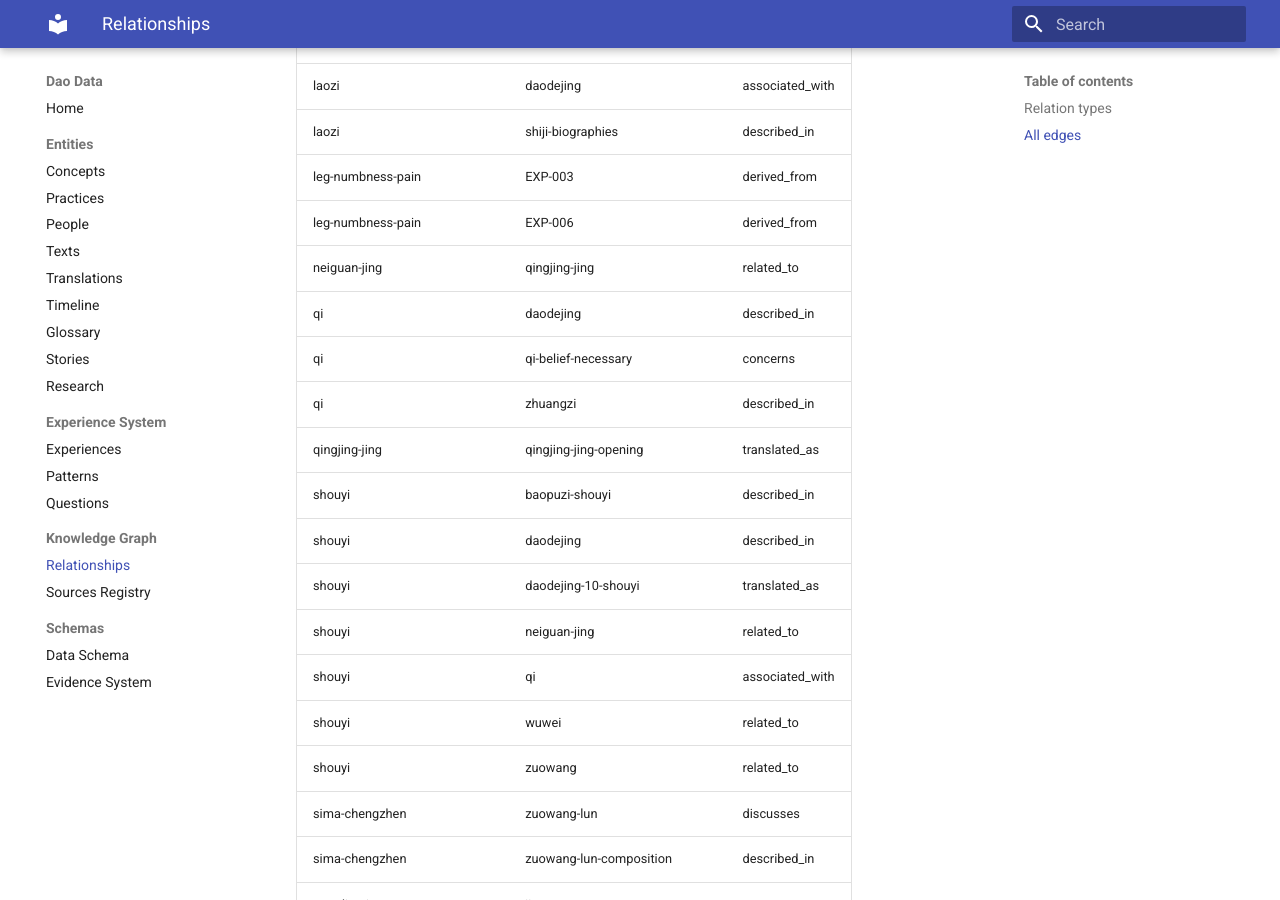
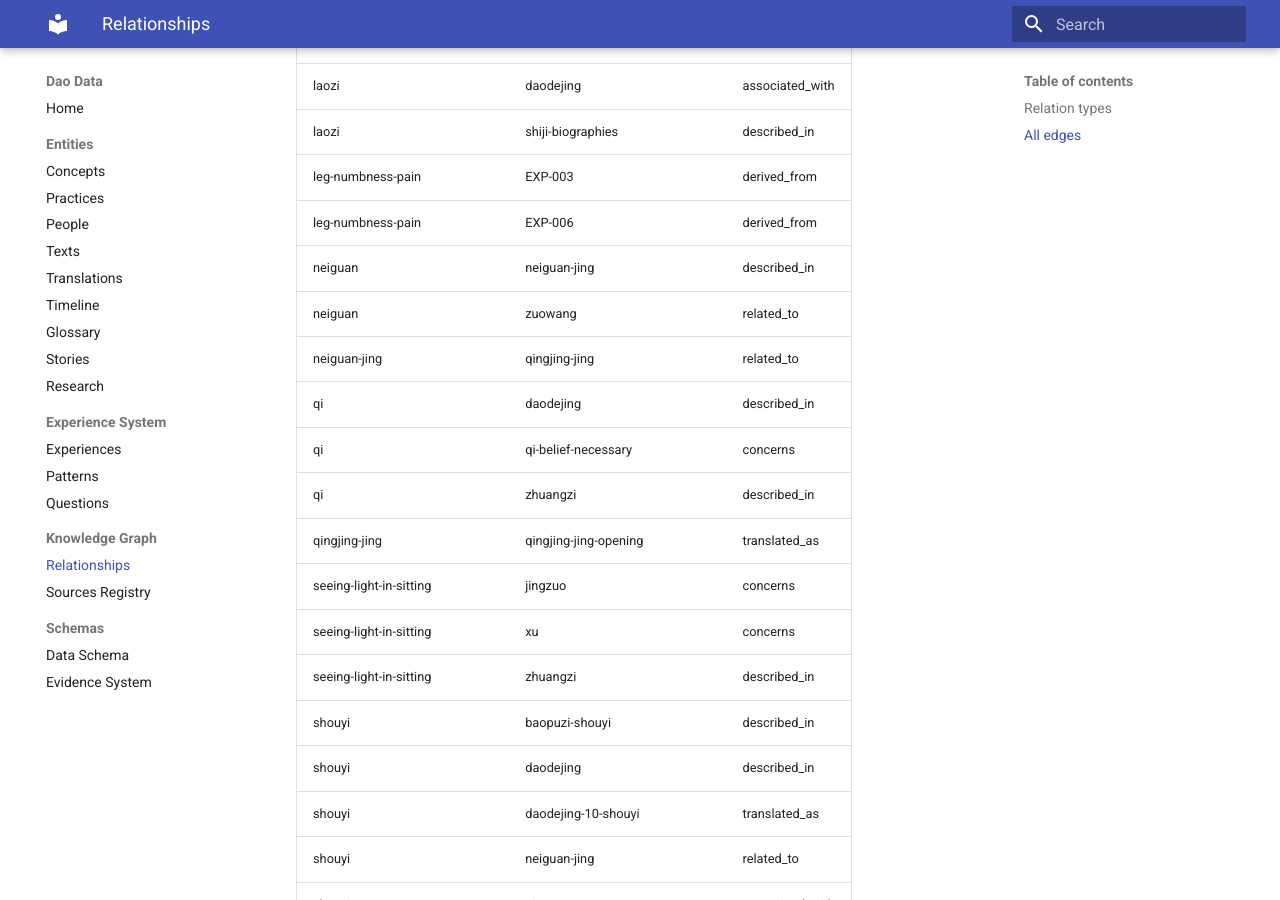
Before and after one commit to martinxionbiotech-max/data.dao, an MkDocs documentation site: the page built from docs/graph/relationships.md, in a window 1280 px wide and 900 px high, scrolled down 2867 px. Built offline with MkDocs 1.6.1 and Material for MkDocs 9.7.7, drawn with Linux system fonts in a browser that asks for light colours; some of the changed text lies outside the part shown.

Commit message:
Batch 7 sync: xu concept, neiguan glossary, graph 99 edges, sources 34

```diff
--- a/docs/graph/relationships.md
+++ b/docs/graph/relationships.md
@@ -69,11 +69,16 @@
 | laozi | shiji-biographies | described_in |
 | leg-numbness-pain | EXP-003 | derived_from |
 | leg-numbness-pain | EXP-006 | derived_from |
+| neiguan | neiguan-jing | described_in |
+| neiguan | zuowang | related_to |
 | neiguan-jing | qingjing-jing | related_to |
 | qi | daodejing | described_in |
 | qi | qi-belief-necessary | concerns |
 | qi | zhuangzi | described_in |
 | qingjing-jing | qingjing-jing-opening | translated_as |
+| seeing-light-in-sitting | jingzuo | concerns |
+| seeing-light-in-sitting | xu | concerns |
+| seeing-light-in-sitting | zhuangzi | described_in |
 | shouyi | baopuzi-shouyi | described_in |
 | shouyi | daodejing | described_in |
 | shouyi | daodejing-10-shouyi | translated_as |
@@ -97,7 +102,11 @@
 | wuwei | zuowang | related_to |
 | xinzhai | qingjing-jing | related_to |
 | xinzhai | xinzhai-passage | translated_as |
+| xinzhai | xu | derived_from |
 | xinzhai | zhuangzi | described_in |
+| xu | xinzhai | related_to |
+| xu | zhuangzi | described_in |
+| xu | zuowang | related_to |
 | zhuang-zhou | zhuangzi | associated_with |
 | zuowang | mindfulness | related_to |
 | zuowang | qi | associated_with |
```
Also changed, not shown: other parts of docs/graph/relationships.md (+5 -5 lines), docs/entities/concepts.md (+1 -0 lines), docs/entities/glossary.md (+2 -1 lines), docs/graph/sources.md (+3 -2 lines), docs/index.md (+3 -3 lines).
